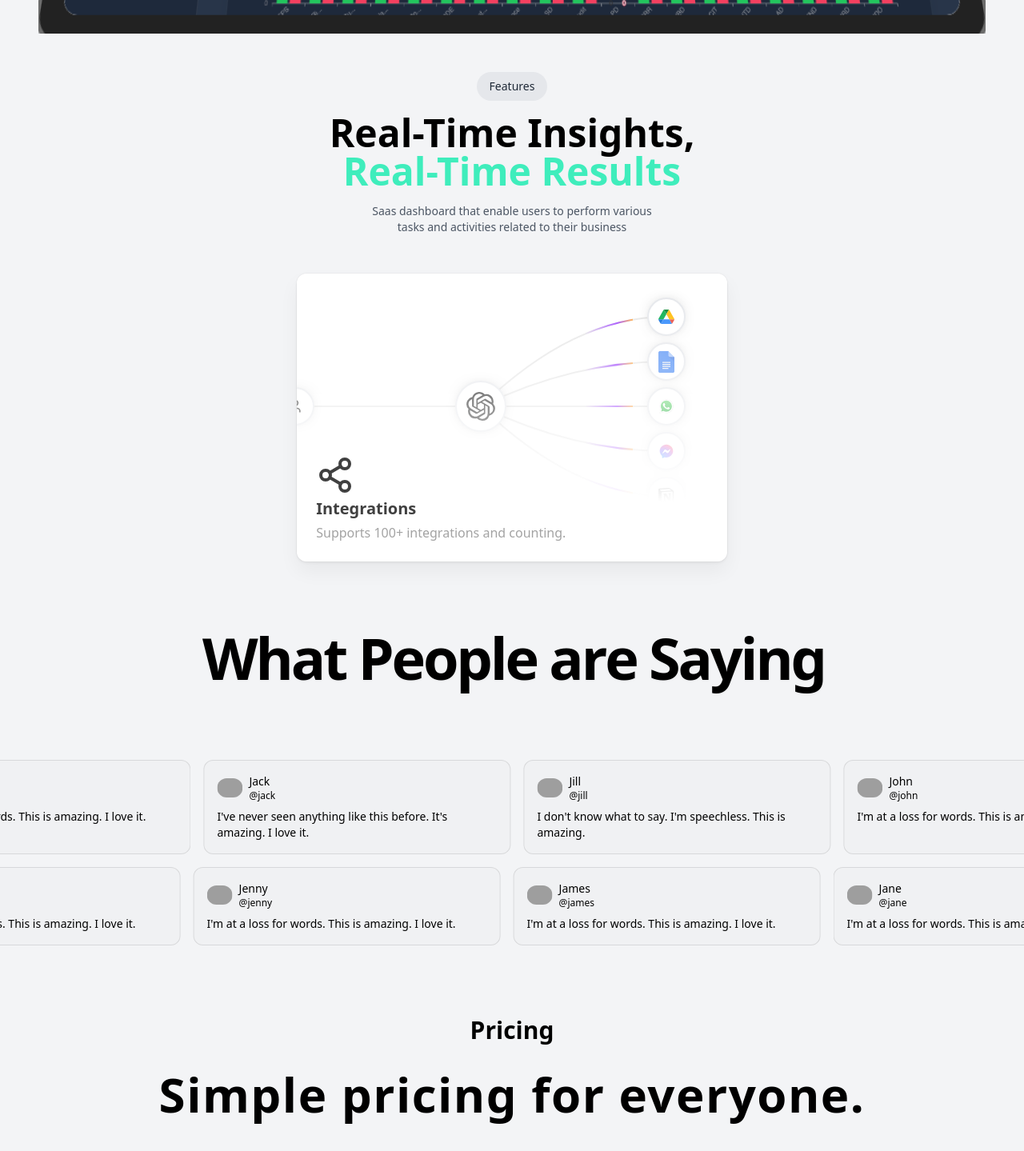
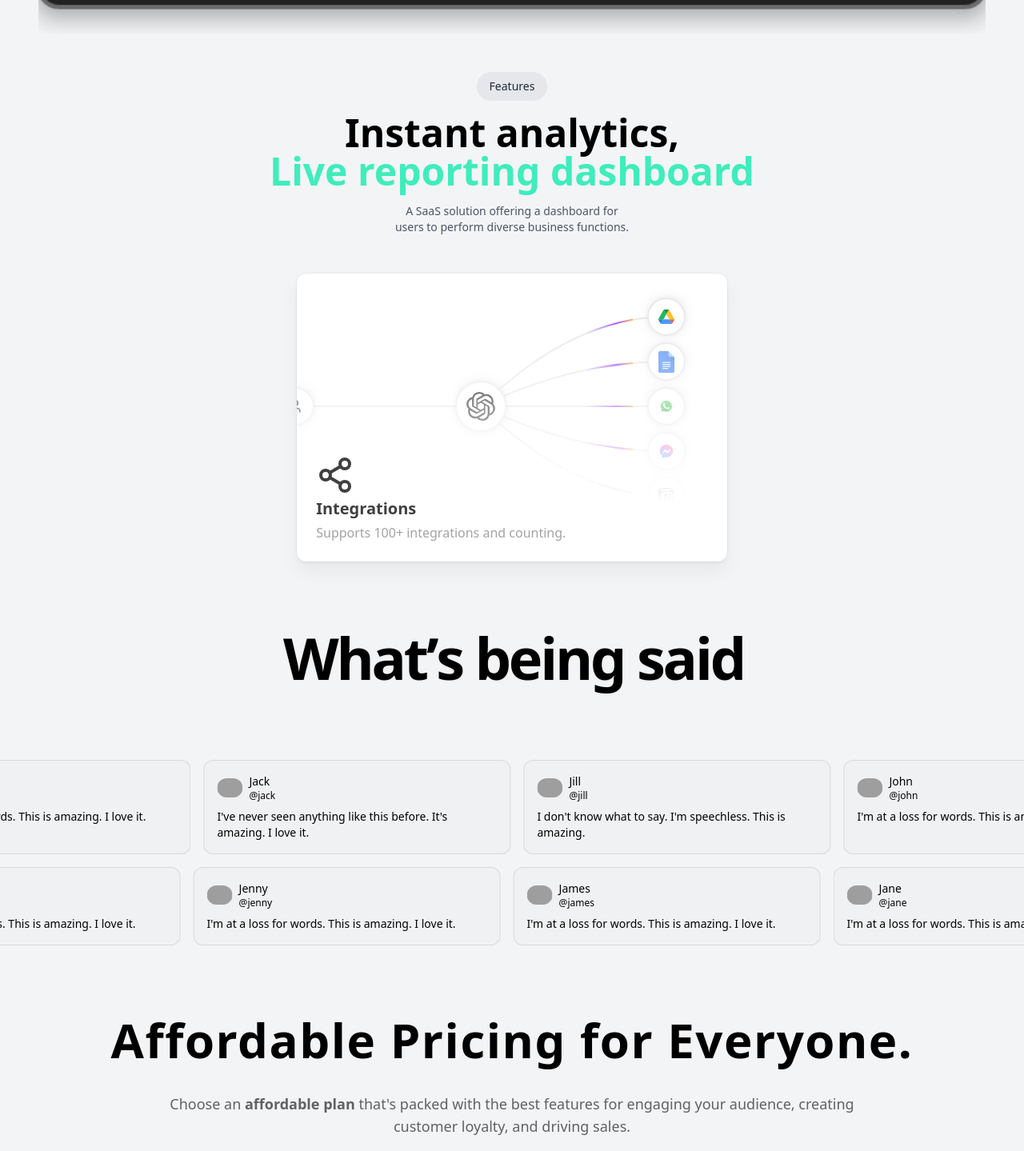
Before and after one commit to Parthakashyap/GITCS-LP, a React (Vite) app: page / in a window 1280 px wide. Shown: the part 1330-2769 px from the top of the page at 80% size. Built offline with nearby package versions, Linux system fonts and the light colour scheme; grey boxes are pictures that could not be loaded.

Commit message:
all changes done

```diff
--- a/src/components/body.tsx
+++ b/src/components/body.tsx
@@ -4,7 +4,7 @@ import PricingSection from "./sections/PricingSection";
 import BusinessPotentialSection from "./sections/BusinessPotentialSection";
 import FaqSection from "./sections/FaqSection";
 import { BentoDemo } from "./feature-bento-grid";
-import AnimatedShinyText from "./animated-introduction";
+// import AnimatedShinyText from "./animated-introduction";
 import landingImage from "../Images/SaaS-Dashboard.png";
 import { BorderBeam } from "./magicui/border-beam";
 import { MarqueeDemo } from "./sections/TestimonialsSection";
@@ -14,9 +14,9 @@ const Body: React.FC = () => {
     <div className="bg-gray-100 z-10 min-h-screen flex flex-col items-center justify-center">
       <div className="sm:hidden block mt-20">
         <div className="flex items-center flex-col  gap-4 justify-center">
-          <div className="bg-black/10 p-1 mb-5 border-2 border-black/5 rounded-full">
+          {/* <div className="bg-black/10 p-1 mb-5 border-2 border-black/5 rounded-full">
             <AnimatedShinyText children="🎉 7 Day Free Trial - No Credit card required 	&rarr;" />
-          </div>
+          </div> */}
         </div>
         <h1 className="text-6xl font-bold text-center tracking-tight">
           Unlock the
@@ -47,12 +47,12 @@ const Body: React.FC = () => {
             Features
           </div>
           <h2 className="md:text-5xl text-4xl font-bold">
-            Real-Time Insights, <br />
-            <span className="text-[#3FEDBC]">Real-Time Results</span>
+            Instant analytics, <br />
+            <span className="text-[#3FEDBC]">Live reporting dashboard</span>
           </h2>
           <p className="mt-4 text-sm md:text-md text-gray-600">
-            Saas dashboard that enable users to perform various <br />
-            tasks and activities related to their business
+            A SaaS solution offering a dashboard for <br />
+            users to perform diverse business functions.
           </p>
         </div>
         {/* <AnimatedBeamDemo/> */}
@@ -60,11 +60,11 @@ const Body: React.FC = () => {
       </div>
       <div className="m-auto max-w-7xl mt-20 mb-20">
         <GradualSpacing
-          text="What People are Saying"
+          text="What’s being said"
           className="hidden md:block mb-20 font-display text-center text-4xl font-bold tracking-[-0.1em]  text-black dark:text-white md:text-7xl md:leading-[5rem]"
         />
         <h1 className=" mb-7 p-4 text-3xl font-bold md:hidden">
-          What people are saying
+          What’s being said
         </h1>
         <MarqueeDemo />
       </div>
--- a/src/components/sections/PricingSection.tsx
+++ b/src/components/sections/PricingSection.tsx
@@ -56,9 +56,8 @@ const PricingSection: React.FC = () => {
 
   return (
     <div className="flex flex-col w-full p-4 md:p-0 md:gap-8 gap-4 items-center text-center justify-center">
-      <h1 className="md:text-3xl text-lg font-bold">Pricing</h1>
       <h1 className="md:text-6xl text-4xl font-bold tracking-wide leading-1 md:h-16">
-        Simple pricing for everyone.
+        Affordable Pricing for Everyone.
       </h1>
       <p className="md:text-lg text-md opacity-60 md:max-w-4xl mt-5 md:mt-0 text-center">
         Choose an <b>affordable plan</b> that's packed with the best features
@@ -80,9 +79,6 @@ const PricingSection: React.FC = () => {
             ></div>
           </button>
           <span className="ml-2 text-md font-medium text-gray-700">Annual</span>
-        </div>
-        <div className="bg-black px-4 py-1 rounded-full text-white">
-          2 months free ✨
         </div>
       </div>
 
--- a/src/components/ui/container-scroll-animation-component.tsx
+++ b/src/components/ui/container-scroll-animation-component.tsx
@@ -1,6 +1,6 @@
 "use client";
 
-import AnimatedShinyText from "../animated-introduction";
+// import AnimatedShinyText from "../animated-introduction";
 import AvatarCircles from "../magicui/avatar";
 import { ContainerScroll } from "./container-scroll-animation";
 import bodyBg from "../../Images/SaaS-Dashboard.png";
@@ -19,9 +19,9 @@ export function HeroScrollDemo() {
         titleComponent={
           <>
             <div className="flex items-center flex-col gap-4 justify-center">
-              <div className="bg-black/10 p-1 mb-11 border-2 border-purple-500/40 rounded-full">
+              {/* <div className="bg-black/10 p-1 mb-11 border-2 border-purple-500/40 rounded-full">
                 <AnimatedShinyText children="🎉 7 Day Free Trial - No Credit card required 	&rarr;" />
-              </div>
+              </div> */}
             </div>
             <h1 className="text-8xl font-bold text-center tracking-tight">
               Unlock the
```
